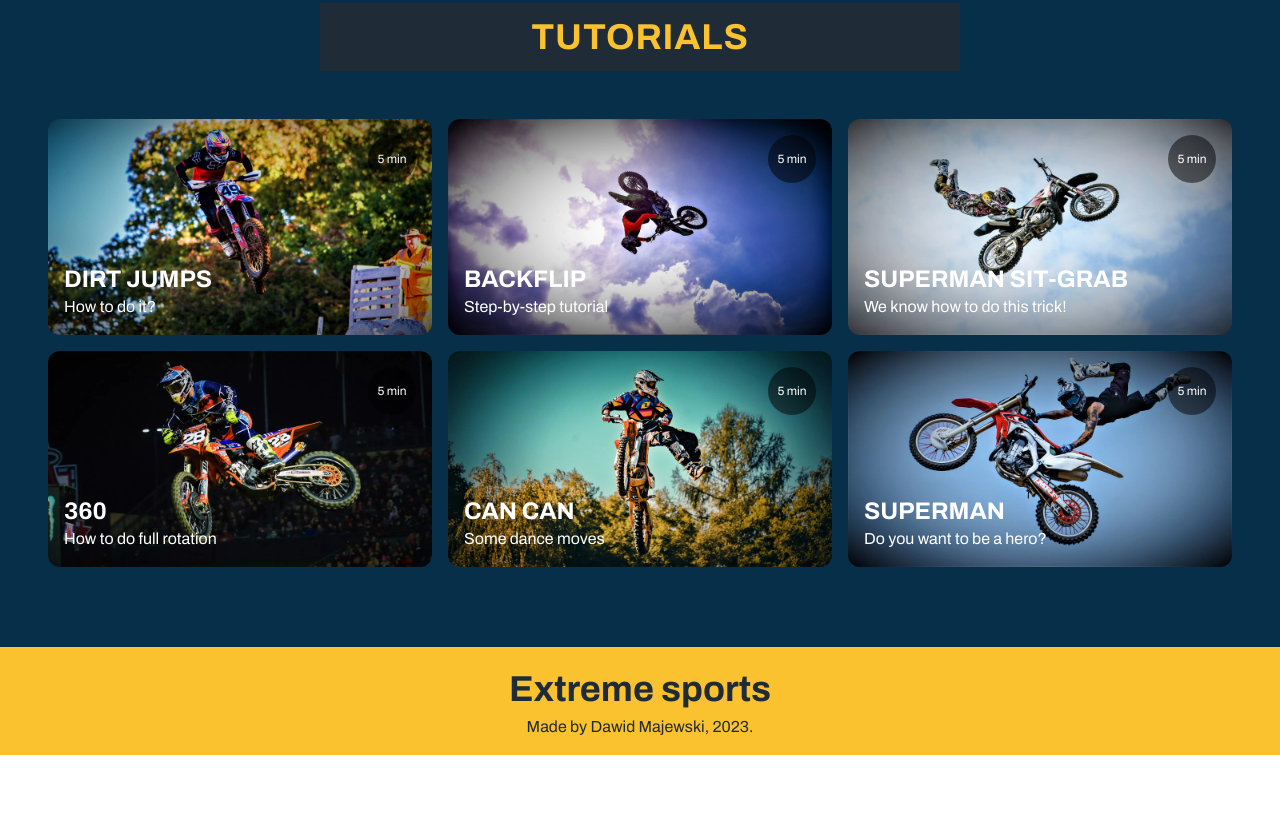
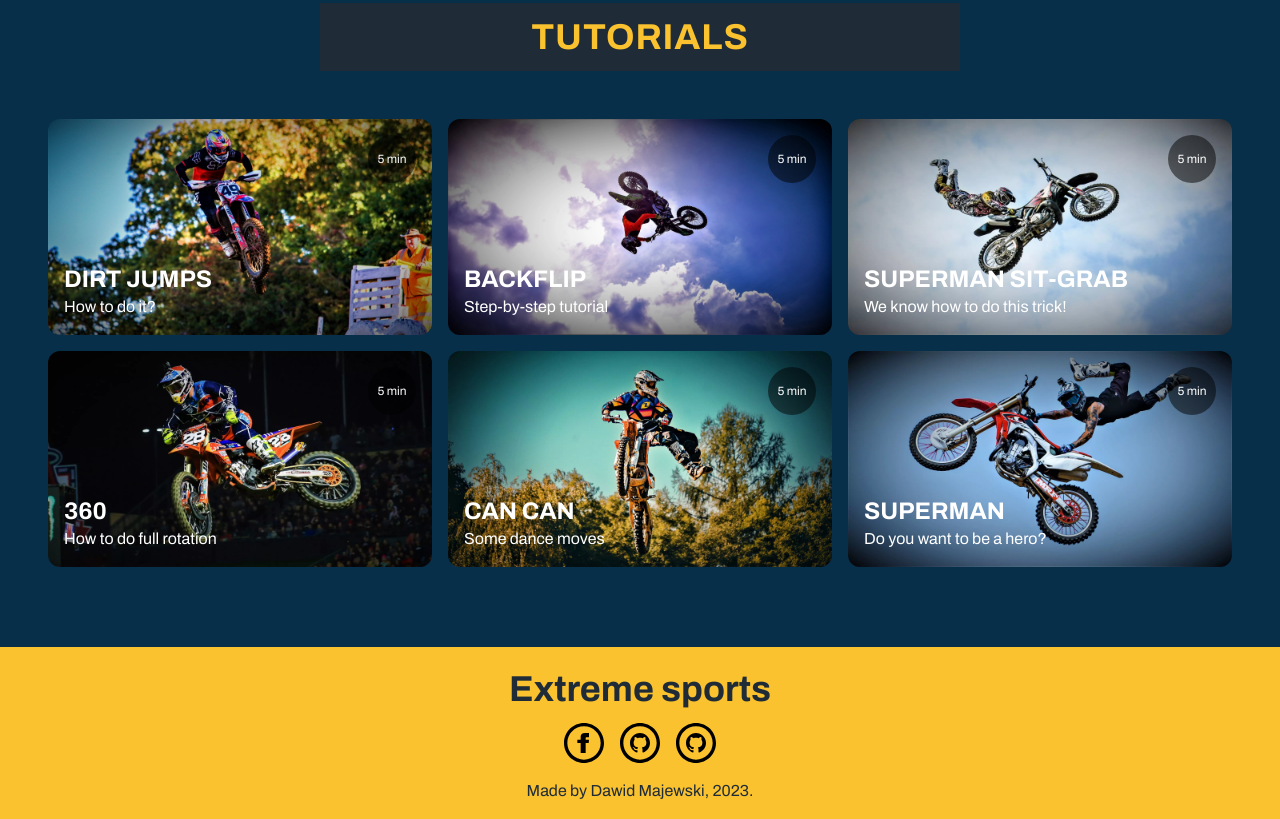
Before and after one commit to dawid-majewski-pl/extreme_sports, a website: page public/index.html in a window 1280 px wide. Shown: the part 4677-5496 px from the top of the page. Before the commit the page ends 5432 px from the top, so only its background shows below. Drawn offline with Linux system fonts and the light colour scheme.

Commit message:
Social icons added to footer.

```diff
--- a/public/index.html
+++ b/public/index.html
@@ -548,7 +548,18 @@
         </section>
         <footer class="bg-orange-main text-gunmetal-main p-4 text-center" id="contact">
             <h2 class="text-3xl md:text-section-md md:py-2 font-bold">Extreme sports</h2>
-            <p>Made by Dawid Majewski, 2023.</p>
+            <div class="flex justify-center py-2">
+                <div class="px-2">
+                    <img src="img/icons/facebook.svg" class="h-10">
+                </div>
+                <div class="px-2">
+                    <img src="img/icons/github.svg" class="h-10">
+                </div>
+                <div class="px-2">
+                    <img src="img/icons/github.svg" class="h-10">
+                </div>
+            </div>
+            <p class="pt-2">Made by Dawid Majewski, 2023.</p>
         </footer>
     </main>
 </body>
```
Also changed, not shown: public/img/icons/facebook.svg (added), public/img/icons/github.svg (added), public/img/icons/gmail.svg (added), public/styles.css.
